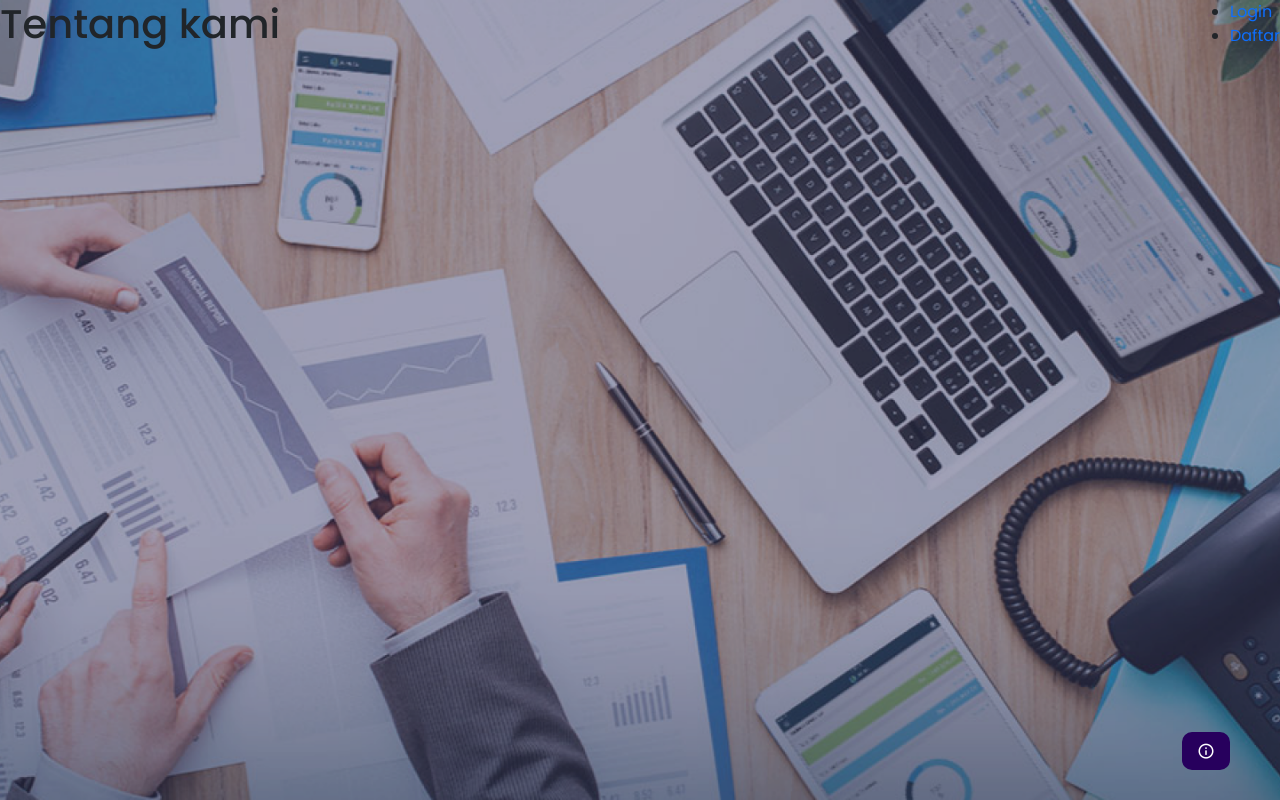
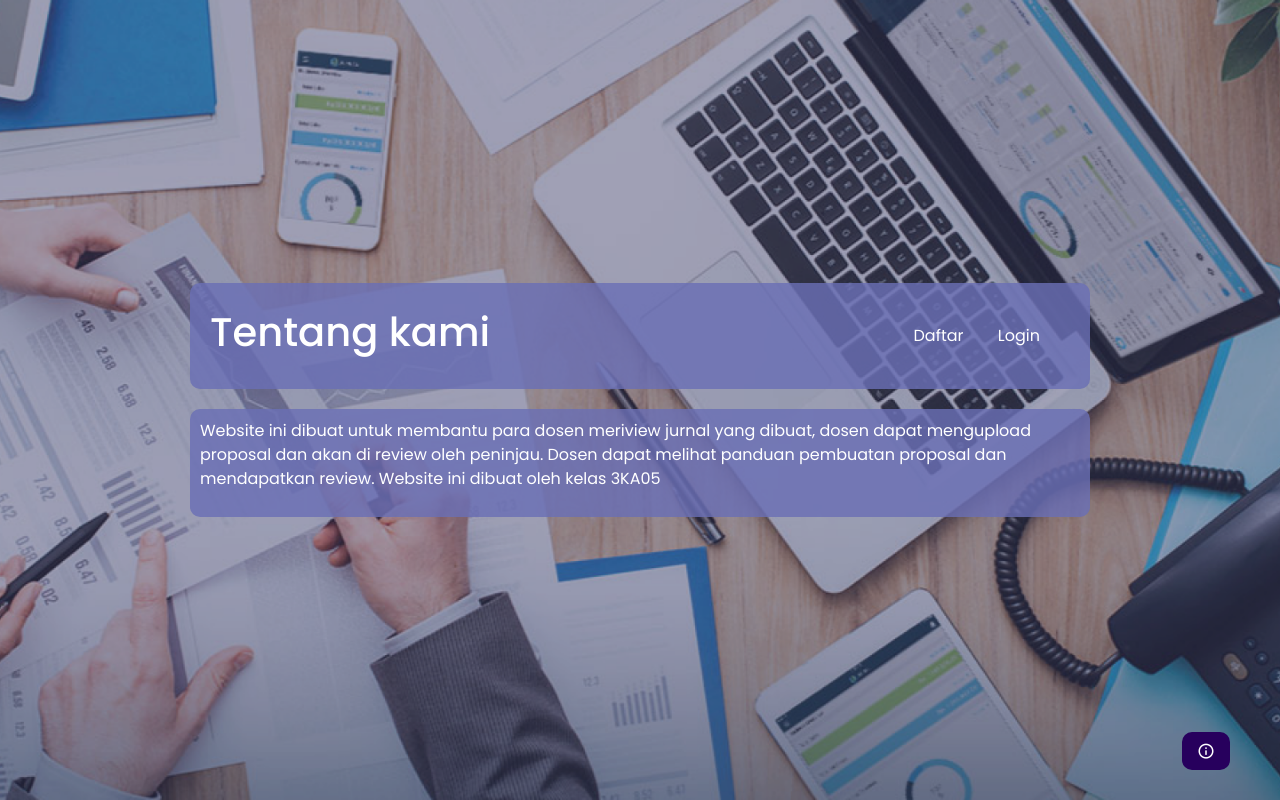
Before and after one commit to DavidAfdal/project-pbw-php, a PHP site: page /about.php in a window 1280 px wide. Run offline with PHP 8.4, Linux system fonts and the light colour scheme; some libraries are stand-ins or nearby versions.

Commit message:
js anjing

```diff
--- a/about.php
+++ b/about.php
@@ -1,20 +1,36 @@
 <!DOCTYPE html>
 <html lang="en">
 <head>
-  <meta charset="UTF-8">
-  <meta name="viewport" content="width=device-width, initial-scale=1.0">
-  <title>Document</title>
   <?php include("./partials/head.php"); ?>
 </head>
 <body>
 <div class="background">
-      <div class="d-flex justify-content-between">
+  <div class="">
+
+  </div>
+  <div class="container d-flex justify-content-center align-items-center">
+    <div class="nav">
+      <div class="d-flex justify-content-between about-nav align-items-center">
         <h1>Tentang kami</h1>
-        <ul>
-          <li><a href="">Login</a></li>
-          <li><a href="">Daftar</a></li>
-        </ul>
+        <div class="">
+          <a href="register.php">Daftar</a>
+          <a href="login.php" >Login</a>
+        </div>
       </div>
+    </div>
+
+    <div class="about-desc">
+      <div class="">
+        <p>
+          Website ini dibuat untuk membantu para dosen meriview jurnal yang dibuat, dosen
+          dapat mengupload proposal dan akan di review oleh peninjau. Dosen dapat melihat
+          panduan pembuatan proposal dan mendapatkan review. Website ini dibuat oleh
+          kelas 3KA05
+        </p>
+      </div>
+    </div>
+
+  </div>
     </div>
 
     <div class="info">
@@ -37,7 +53,7 @@
     </div>
 
 
-    <script src="./app.js"></script>
+    <script src="./js/app.js"></script>
   </body>
 </body>
 </html>
--- a/js/app.js
+++ b/js/app.js
@@ -1,19 +1,18 @@
-const panduan = document.querySelector("#panduan")
+const panduan = document.getElementById("panduan")
 const infoButton = document.querySelector(".info")
 
 
-infoButton.onclick = (e) =>{
-  panduan.style.display = "flex"
-  e.preventDefault()
+infoButton.onclick = () =>{
+  panduan.classList.add('panduan-active')
 }
 
 
-const close = document.querySelector("#panduan")
+// const close = document.querySelector("#panduan")
 window.onclick = (e) =>{
-  if(e.target === close){
-    close.style.display = "none"
+  if(e.target === panduan){
+    panduan.classList.remove('panduan-active')
+    console.log("heloo dias");
   }
-  console.log("heloo dias");
 }
 
 
--- a/style/style.css
+++ b/style/style.css
@@ -485,3 +485,42 @@
     margin-bottom: 0;
     color: #232323;
 }
+
+/* .nav{
+
+} */
+
+.about-nav{
+    background-color: #6b6fb6cf;
+    width: 900px;
+    color: #fff;
+    padding-inline: 20px;
+    padding-block: 25px;
+    border-radius: 10px;
+    margin-bottom: 20px;
+}
+
+.about-nav a{
+    color: #fff;
+    padding-right: 30px;
+}
+
+.about-desc{
+    background-color: #6b6fb6cf;
+    width: 900px;
+    color: #fff;
+    padding: 10px;
+    border-radius: 10px;
+}
+
+.container{
+    flex-direction: column;
+    height: 100vh;
+}
+
+.panduan-active{
+    display: flex;
+}
+.panduan-unactive{
+    display: none;
+}
```
